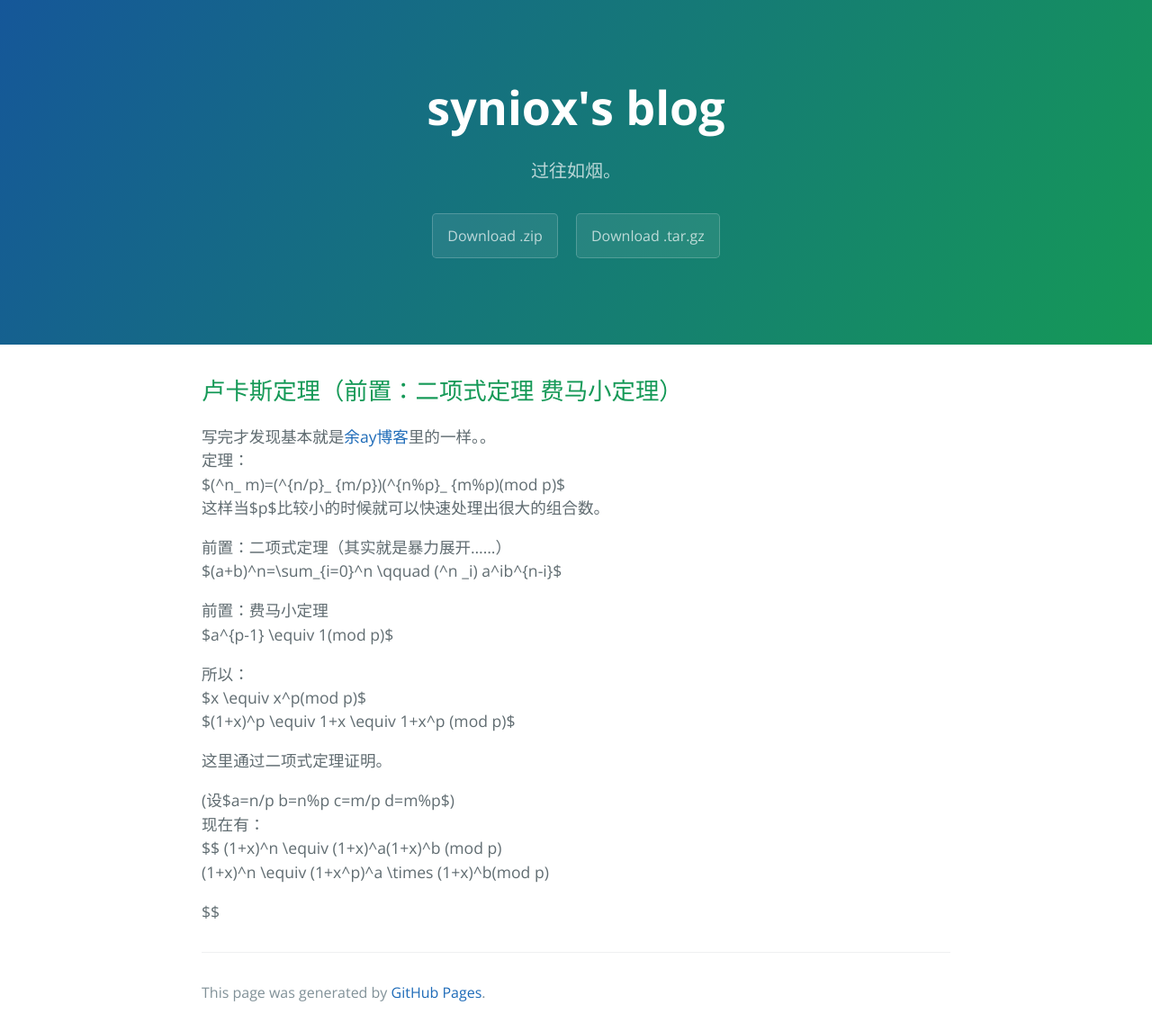
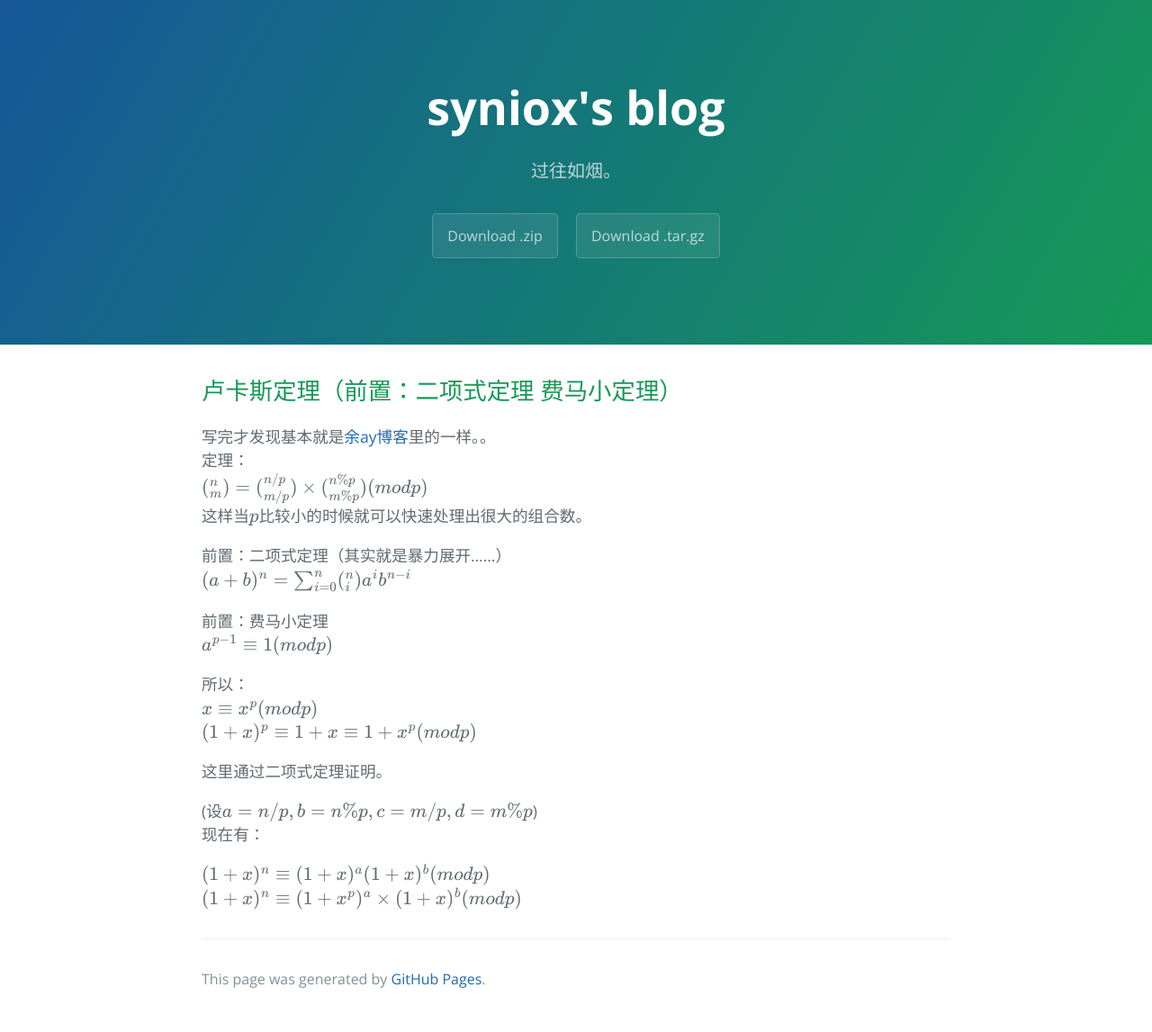
Before and after one commit to syniox/syniox.github.io, a Jekyll site: the page built from _posts/2018-07-27-lucas.md, in a window 1280 px wide. Shown: the whole page at 90% size. Built offline with Jekyll 4.4.1, drawn with Linux system fonts in a browser that asks for light colours; our own code applies the rules of GitHub Pages for plain Markdown files; formulas are drawn with MathJax 3.

Commit message:
init markdown and post list.

```diff
--- a/_layouts/default.html
+++ b/_layouts/default.html
@@ -2,7 +2,7 @@
 <html lang="{{ site.lang | default: "en-US" }}">
   <head>
     <meta charset="UTF-8">
-
+{% include head.html %}
 {% seo %}
     <meta name="viewport" content="width=device-width, initial-scale=1">
     <meta name="theme-color" content="#157878">
--- a/_posts/2018-07-27-lucas.md
+++ b/_posts/2018-07-27-lucas.md
@@ -1,12 +1,18 @@
+---
+layout: default
+title: 卢卡斯定理（前置：二项式定理 费马小定理）
+---
+
+
 ## 卢卡斯定理（前置：二项式定理 费马小定理）
 
 写完才发现基本就是[余ay博客](https://www.cnblogs.com/owenyu/p/6724560.html)里的一样。。
 定理：
-$(^n_ m)=(^{n/p}_ {m/p})(^{n%p}_ {m%p)(mod p)$
+$ (^n _  m)=(^{n/p}_ {m/p})\times (^{n \% p}_ {m \% p})(mod  p) $
 这样当$p$比较小的时候就可以快速处理出很大的组合数。
 
 前置：二项式定理（其实就是暴力展开……）
-$(a+b)^n=\sum_{i=0}^n \qquad (^n _i) a^ib^{n-i}$
+$(a+b)^n=\sum_{i=0}^n (^n _i) a^ib^{n-i}$
 
 前置：费马小定理
 $a^{p-1} \equiv 1(mod p)$
@@ -17,10 +23,8 @@ $(1+x)^p \equiv 1+x \equiv 1+x^p (mod p)$
 
 这里通过二项式定理证明。
 
-(设$a=n/p b=n%p c=m/p d=m%p$)
+(设$a=n/p,b=n\%p,c=m/p,d=m\%p$)
 现在有：
-$$
-(1+x)^n \equiv (1+x)^a(1+x)^b (mod p)
-(1+x)^n \equiv (1+x^p)^a \times (1+x)^b(mod p)
 
-$$
+$(1+x)^n \equiv (1+x)^a(1+x)^b (mod p)$
+$(1+x)^n \equiv (1+x^p)^a \times (1+x)^b(mod p)$
```
Also changed, not shown: _includes/head.html (added, +9 -0 lines), index.md (+3 -4 lines).
